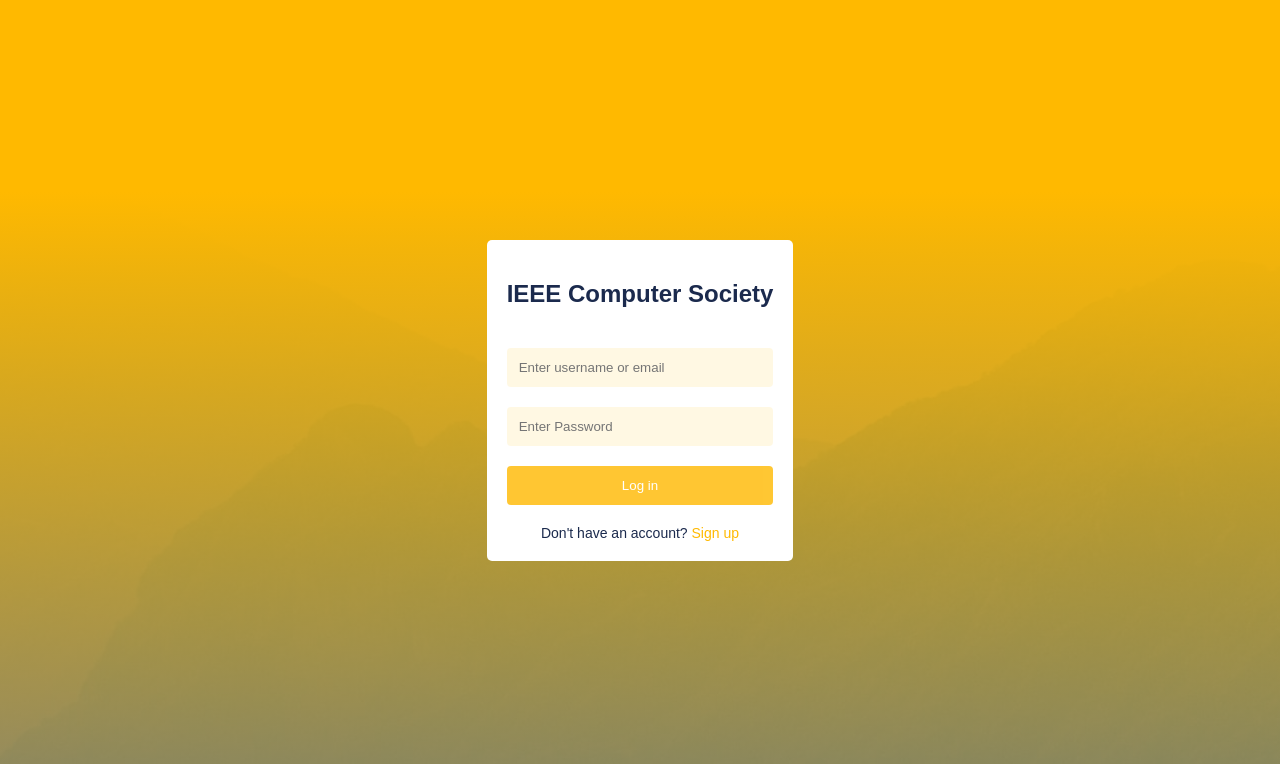
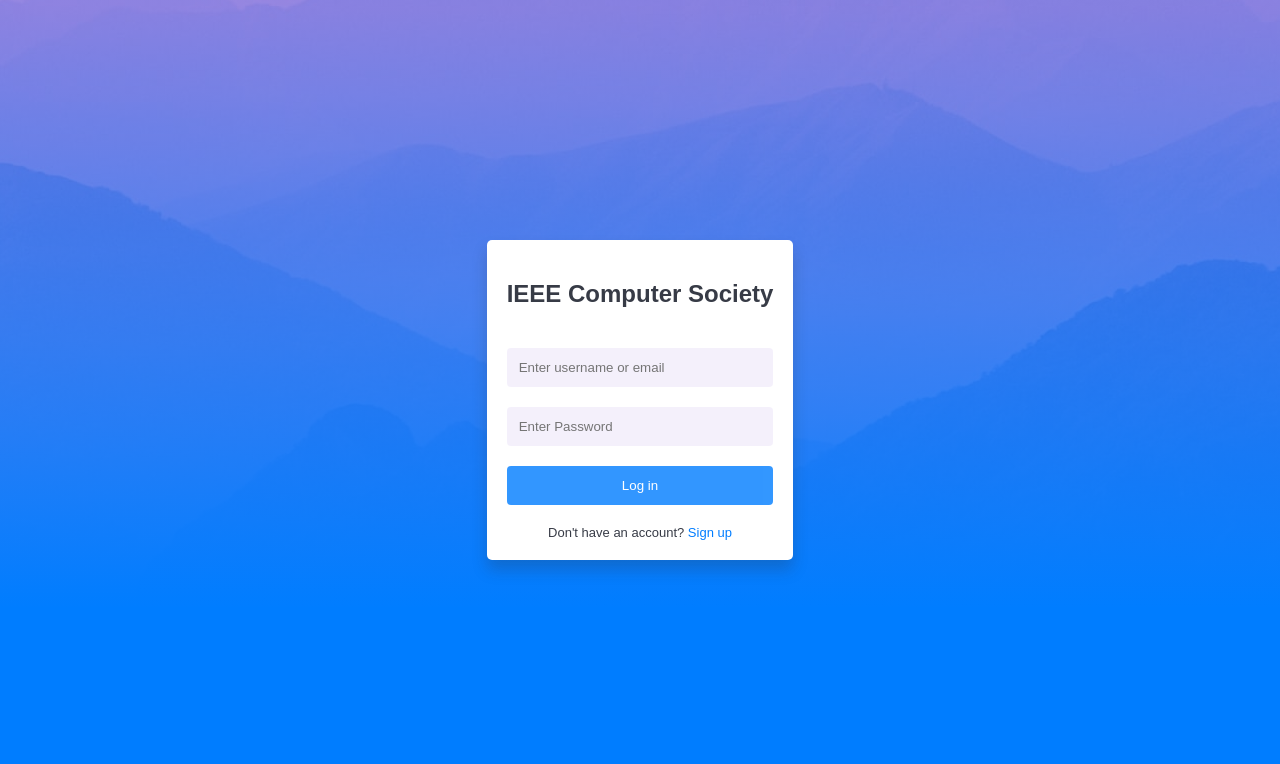
Before and after one commit to kingslee69/IEEE-Computer-Login-form, a plain HTML site: page index.html in a window 1280 px wide. Drawn offline with Linux system fonts and the light colour scheme.

Commit message:
change login form main color to blue

```diff
--- a/main.css
+++ b/main.css
@@ -1,11 +1,11 @@
 /* @import url('https://fonts.googleapis.com/css2?family=Montserrat:wght@200;300;400;600;700&display=swap'); */
 
 :root {
-  --black: #1b2a4d;
+  --black: #373b46;
   --green: #45a049;
   --red: #ff0000;
-  --brand: #ffb900;
-  --highlight: #ffbb001c;
+  --brand: #007dff;
+  --highlight: #ac92dd23;
   --secondary: #ccc;
 }
 
@@ -25,13 +25,9 @@ body {
   background-color: var(--red);
   display: flex;
 
-  background: linear-gradient(
-      0deg,
-      #806113b0 5%,
-      #ffb900 76.04%,
-      #ffb900 76.05%
-    ),
+  background: linear-gradient(180deg, #4808be75 1%, var(--brand) 76.04%),
     url(images/banner1.jpg) center;
+
   position: relative;
 }
 
@@ -45,11 +41,19 @@ body {
   margin-left: auto;
   margin-right: auto;
   text-align: center;
+  box-shadow: #2c292936 0px 10px 15px;
+  transition: linear, 0.3s ease-in-out;
   /* min-width: 250px; */
+}
+
+.container:hover {
+  box-shadow: none;
+  transform: translateY(6px);
 }
 
 .container > * {
   margin-top: 20px;
+  /* transition: linear, 0.5s ease-in-out; */
 }
 
 input[type='password'],
@@ -68,7 +72,7 @@ input[type='text'] {
 input:focus {
   /* outline: 0.5px solid var(--brand); */
 
-  outline: 0.5px solid var(--brand);
+  outline: 1.5px solid var(--brand);
   background-color: white;
 }
 
@@ -87,7 +91,7 @@ input:after {
   margin-top: 20px;
   border-radius: 4px;
   cursor: pointer;
-  transition: linear, 0.3s ease-in-out;
+  transition: linear, 0.5s ease-in-out;
   opacity: 0.8;
   /* check back later */
 }
@@ -102,6 +106,6 @@ input:after {
 }
 
 .small-text {
-  font-size: 14px;
-  font-weight: 200;
+  font-size: 13px;
+  font-weight: 400;
 }
```
